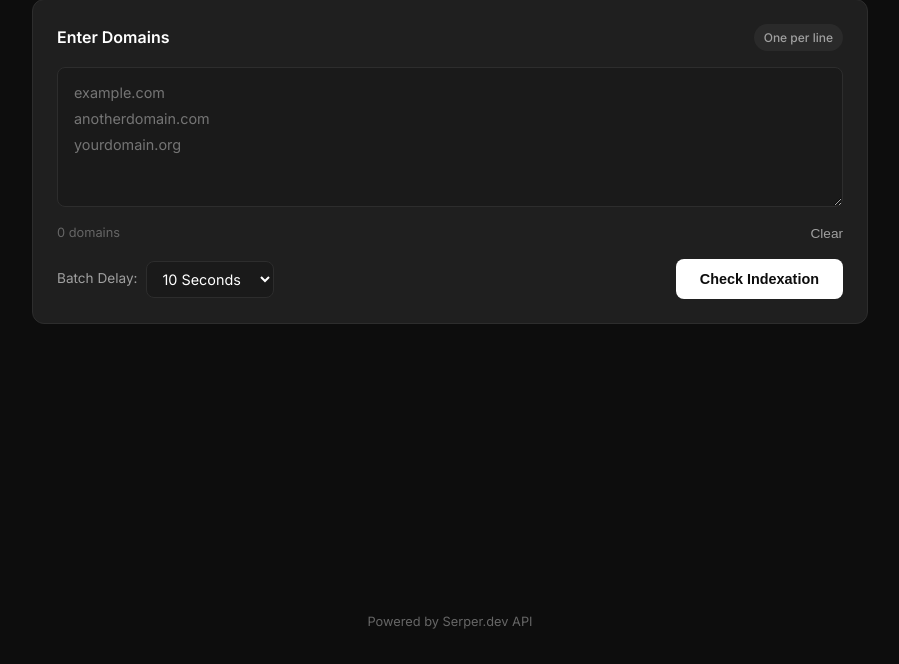
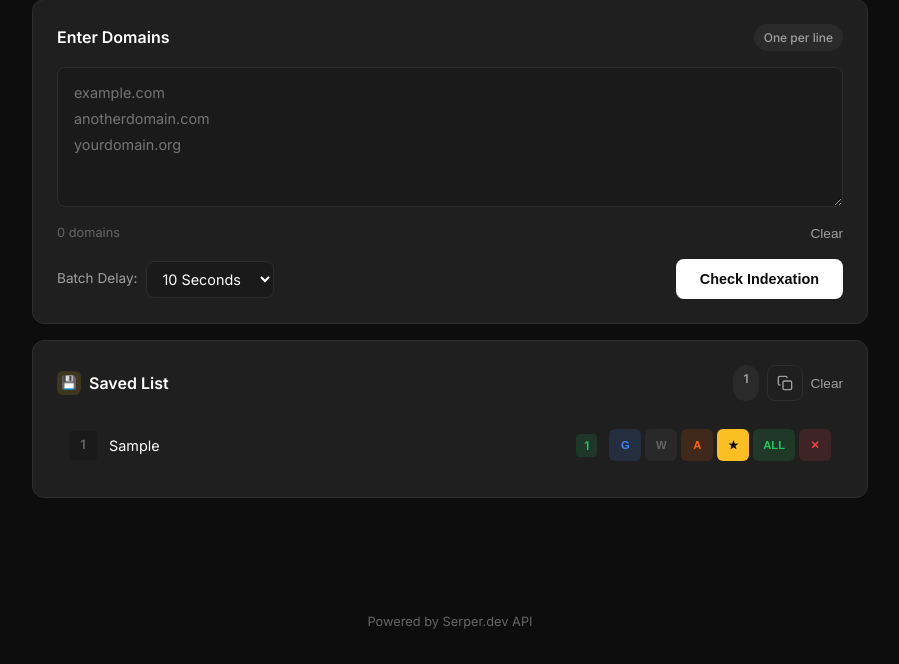
Before and after one commit to harshabiyyapu-web/domain-index-checker, a Flask app: page / in a window 1280 px wide. Shown: the part 136-800 px from the top of the page, without its empty margins (190-1089 px from the left). Run offline with Flask 2, Linux system fonts and the light colour scheme; tables that the repository leaves empty hold one stand-in row (values such as "Sample post").

Commit message:
Implement persistent SQLite database for Saved List and robust clipboard copy functionality

```diff
--- a/app.py
+++ b/app.py
@@ -8,10 +8,27 @@ import requests
 import time
 import json
 import os
+import sqlite3
 from concurrent.futures import ThreadPoolExecutor, as_completed
 import threading
 
 app = Flask(__name__)
+
+DB_FILE = 'domains.db'
+
+def init_db():
+    conn = sqlite3.connect(DB_FILE)
+    c = conn.cursor()
+    c.execute('''
+        CREATE TABLE IF NOT EXISTS saved_domains (
+            domain TEXT PRIMARY KEY,
+            count INTEGER
+        )
+    ''')
+    conn.commit()
+    conn.close()
+
+init_db()
 
 # API Keys storage file
 API_KEYS_FILE = 'api_keys.json'
@@ -268,6 +285,53 @@ def delete_key(key):
         return jsonify({'message': 'API key deleted successfully'})
     return jsonify({'error': 'API key not found'}), 404
 
+@app.route('/api/saved_domains', methods=['GET'])
+def get_saved_domains():
+    conn = sqlite3.connect(DB_FILE)
+    c = conn.cursor()
+    c.execute('SELECT domain, count FROM saved_domains ORDER BY domain ASC')
+    rows = c.fetchall()
+    conn.close()
+    return jsonify({'saved': [{'domain': r[0], 'count': r[1]} for r in rows]})
+
+@app.route('/api/saved_domains/bulk', methods=['POST'])
+def save_domains_bulk():
+    domains_data = request.json.get('domains', [])
+    if not domains_data:
+        return jsonify({'error': 'No domains provided'}), 400
+
+    conn = sqlite3.connect(DB_FILE)
+    c = conn.cursor()
+
+    added = 0
+    for item in domains_data:
+        domain = item.get('domain')
+        count = item.get('count', 0)
+        if domain:
+            try:
+                c.execute('INSERT OR IGNORE INTO saved_domains (domain, count) VALUES (?, ?)', (domain, count))
+                if c.rowcount > 0:
+                    added += 1
+            except sqlite3.Error:
+                pass
+
+    conn.commit()
+    conn.close()
+    return jsonify({'message': f'Successfully saved {added} domains', 'added': added})
+
+@app.route('/api/saved_domains/<path:domain>', methods=['DELETE'])
+def delete_saved_domain(domain):
+    conn = sqlite3.connect(DB_FILE)
+    c = conn.cursor()
+    c.execute('DELETE FROM saved_domains WHERE domain = ?', (domain,))
+    deleted = c.rowcount
+    conn.commit()
+    conn.close()
+
+    if deleted > 0:
+        return jsonify({'message': 'Domain deleted'})
+    return jsonify({'error': 'Domain not found'}), 404
+
 @app.route('/check', methods=['POST'])
 def check_domains():
     """API endpoint to check domains"""
--- a/static/script.js
+++ b/static/script.js
@@ -66,52 +66,59 @@ document.addEventListener('DOMContentLoaded', () => {
     let renderedNotIndexedCount = 0;
     let renderedErrorsCount = 0;
 
-    // Favorites
-    const FAVORITES_KEY = 'domain_checker_favorites';
+    let savedDomainsCache = [];
 
-    function getFavorites() {
+    async function fetchSavedDomains() {
         try {
-            return JSON.parse(localStorage.getItem(FAVORITES_KEY)) || [];
-        } catch { return []; }
-    }
-
-    function saveFavorites(favorites) {
-        localStorage.setItem(FAVORITES_KEY, JSON.stringify(favorites));
-        updateFavoritesUI();
-    }
-
-    function addToFavorites(domain, count = 0) {
-        const favorites = getFavorites();
-        if (!favorites.some(f => f.domain === domain)) {
-            favorites.push({ domain, count });
-            saveFavorites(favorites);
-            showToast(`Added to favorites`, 'success');
+            const res = await (await fetch('/api/saved_domains')).json();
+            savedDomainsCache = res.saved || [];
+            updateFavoritesUI();
+        } catch (e) {
+            console.error('Failed to load saved domains', e);
         }
     }
 
-    function removeFromFavorites(domain) {
-        saveFavorites(getFavorites().filter(f => f.domain !== domain));
-        showToast(`Removed from favorites`, 'success');
+    async function addToFavorites(domain, count = 0) {
+        if (!isFavorite(domain)) {
+            savedDomainsCache.push({ domain, count });
+            updateFavoritesUI();
+            try {
+                await fetch('/api/saved_domains/bulk', {
+                    method: 'POST',
+                    headers: { 'Content-Type': 'application/json' },
+                    body: JSON.stringify({ domains: [{ domain, count }] })
+                });
+                showToast(`Saved ${domain}`, 'success');
+            } catch { showToast('Failed to save', 'error'); }
+        }
+    }
+
+    async function removeFromFavorites(domain) {
+        savedDomainsCache = savedDomainsCache.filter(f => f.domain !== domain);
+        updateFavoritesUI();
+        try {
+            await fetch(`/api/saved_domains/${encodeURIComponent(domain)}`, { method: 'DELETE' });
+            showToast(`Removed ${domain}`, 'success');
+        } catch { showToast('Failed to remove', 'error'); }
     }
 
     function isFavorite(domain) {
-        return getFavorites().some(f => f.domain === domain);
+        return savedDomainsCache.some(f => f.domain === domain);
     }
 
     function updateFavoritesUI() {
-        const favorites = getFavorites();
+        const favorites = savedDomainsCache;
         favoritesCount.textContent = favorites.length;
 
         if (favorites.length > 0) {
-            favoritesSection.style.display = 'block';
             favoritesList.innerHTML = favorites.map((item, i) => createDomainItem(item.domain, item.count, i + 1, true)).join('');
             attachActions(favoritesList, true);
         } else {
-            favoritesSection.style.display = 'none';
+            favoritesList.innerHTML = '<div class="empty-state">No saved domains yet</div>';
         }
     }
 
-    updateFavoritesUI();
+    fetchSavedDomains();
 
     // Domain count
     domainsInput?.addEventListener('input', () => {
@@ -124,8 +131,15 @@ document.addEventListener('DOMContentLoaded', () => {
         domainCount.textContent = '0 domains';
     });
 
-    clearFavoritesBtn?.addEventListener('click', () => {
-        if (confirm('Clear all favorites?')) saveFavorites([]);
+    clearFavoritesBtn?.addEventListener('click', async () => {
+        if (confirm('Clear all saved domains?')) {
+            for (const item of savedDomainsCache) {
+                await fetch(`/api/saved_domains/${encodeURIComponent(item.domain)}`, { method: 'DELETE' });
+            }
+            savedDomainsCache = [];
+            updateFavoritesUI();
+            showToast('Cleared all saved list', 'success');
+        }
     });
 
     // Check button
@@ -339,18 +353,58 @@ document.addEventListener('DOMContentLoaded', () => {
         bulkInfo.textContent = `Next: ${start}-${end} of ${total}`;
     }
 
+    const saveAllIndexedBtn = document.getElementById('save-all-indexed-btn');
+
+    saveAllIndexedBtn?.addEventListener('click', async () => {
+        if (currentIndexedDomains.length === 0) return showToast('No domains to save', 'error');
+        saveAllIndexedBtn.disabled = true;
+        saveAllIndexedBtn.textContent = 'Saving...';
+        try {
+            await fetch('/api/saved_domains/bulk', {
+                method: 'POST',
+                headers: { 'Content-Type': 'application/json' },
+                body: JSON.stringify({ domains: currentIndexedDomains })
+            });
+            showToast('Saved all indexed domains!', 'success');
+            await fetchSavedDomains();
+        } catch {
+            showToast('Failed to save domains', 'error');
+        } finally {
+            saveAllIndexedBtn.disabled = false;
+            saveAllIndexedBtn.textContent = 'Save All';
+        }
+    });
+
     // Copy functions
     copyIndexedBtn?.addEventListener('click', () => copyList(currentIndexedDomains.map(d => d.domain)));
     copyNotIndexedBtn?.addEventListener('click', async () => {
         const data = await (await fetch('/progress')).json();
         copyList(data.not_indexed);
     });
-    copyFavoritesBtn?.addEventListener('click', () => copyList(getFavorites().map(f => f.domain)));
+    copyFavoritesBtn?.addEventListener('click', () => copyList(savedDomainsCache.map(f => f.domain)));
 
-    function copyList(domains) {
+    async function copyList(domains) {
         if (!domains.length) return showToast('Nothing to copy', 'error');
-        navigator.clipboard.writeText(domains.join('\n'));
-        showToast(`${domains.length} copied!`, 'success');
+        const text = domains.join('\n');
+        try {
+            if (navigator.clipboard && window.isSecureContext) {
+                await navigator.clipboard.writeText(text);
+            } else {
+                const textArea = document.createElement("textarea");
+                textArea.value = text;
+                textArea.style.position = "fixed";
+                textArea.style.left = "-999999px";
+                document.body.appendChild(textArea);
+                textArea.focus();
+                textArea.select();
+                document.execCommand('copy');
+                textArea.remove();
+            }
+            showToast(`${domains.length} copied!`, 'success');
+        } catch (err) {
+            console.error(err);
+            showToast('Failed to copy', 'error');
+        }
     }
 
     // Utilities
--- a/templates/index.html
+++ b/templates/index.html
@@ -124,12 +124,12 @@
                 </div>
             </section>
 
-            <!-- Favorites Section -->
-            <section class="card" id="favorites-section" style="display: none;">
+            <!-- Saved Section -->
+            <section class="card" id="favorites-section">
                 <div class="section-header">
                     <div class="header-left">
-                        <span class="status-icon favorite">★</span>
-                        <h2>Favorites</h2>
+                        <span class="status-icon favorite">💾</span>
+                        <h2>Saved List</h2>
                     </div>
                     <div class="header-actions">
                         <span class="count-badge" id="favorites-count">0</span>
@@ -145,7 +145,7 @@
                     </div>
                 </div>
                 <div class="domain-list" id="favorites-list">
-                    <div class="empty-state">No favorites yet</div>
+                    <div class="empty-state">No saved domains yet</div>
                 </div>
             </section>
 
@@ -158,6 +158,7 @@
                     </div>
                     <div class="header-actions">
                         <span class="count-badge indexed" id="indexed-count">0</span>
+                        <button class="btn-text" id="save-all-indexed-btn" style="margin-right:8px;">Save All</button>
                         <button class="btn-icon" id="copy-indexed-btn" title="Copy list">
                             <svg viewBox="0 0 24 24" fill="none">
                                 <rect x="9" y="9" width="13" height="13" rx="2" stroke="currentColor"
```
